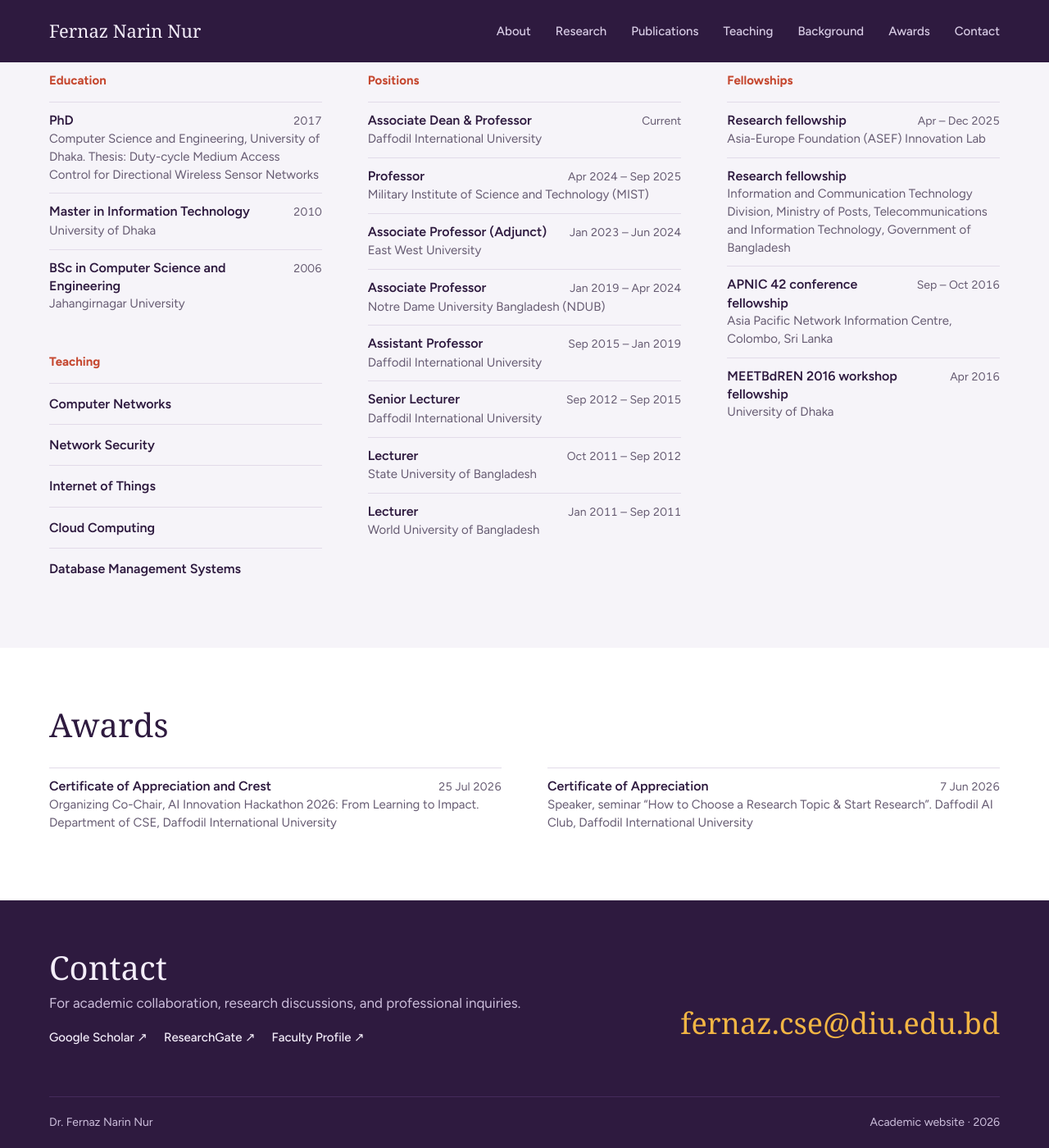
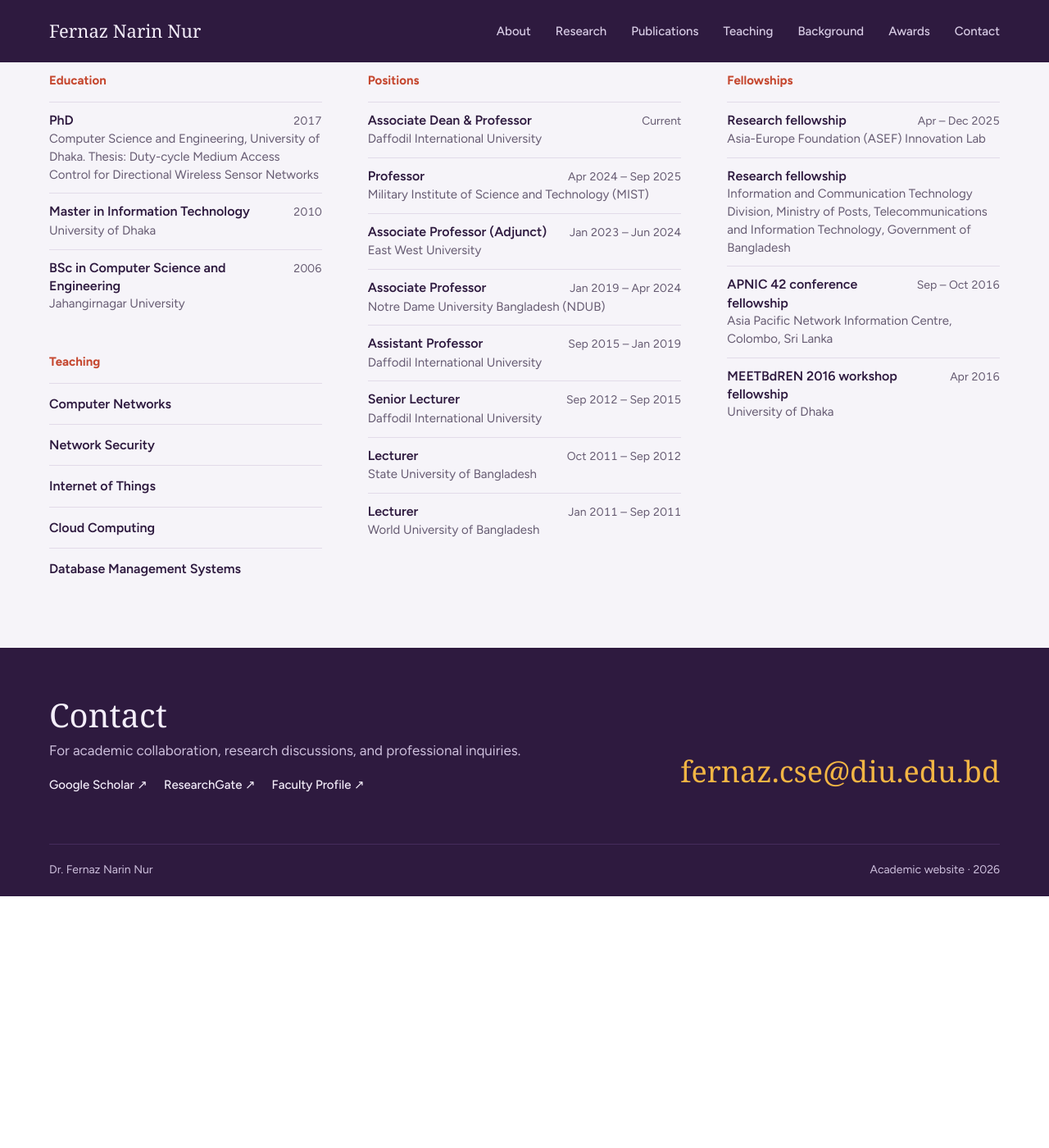
Before and after one commit to fernaz-nur/fernaz-nur.github.io, a Jekyll site: the page built from index.html, in a window 1280 px wide and 1400 px high, scrolled down 3480 px. Shown: the whole window at 82% size. Built offline with Jekyll 4.4.1, drawn with Linux system fonts in a browser that asks for light colours; some web fonts are replaced; after the commit the page ends 4573 px from its top, so only the background shows below that.

Commit message:
Move Awards to its own page
The header link now opens /awards/, where awards are grouped by year with
the newest first. The section is removed from the home page.

Co-Authored-By: Claude Opus 5.5 <noreply@anthropic.com>

```diff
--- a/_data/profile.yml
+++ b/_data/profile.yml
@@ -90,8 +90,8 @@ fellowships:
     title: "MEETBdREN 2016 workshop fellowship"
     detail: "University of Dhaka"
 
-# Keep the newest award first. The Awards section and its link in the header
-# appear on their own while this list has an entry.
+# Shown on the Awards page, which groups them by year. Keep the newest first and
+# end each period with the year. The header link hides while this list is empty.
 awards:
   - period: "25 Jul 2026"
     title: "Certificate of Appreciation and Crest"
--- a/_layouts/default.html
+++ b/_layouts/default.html
@@ -29,7 +29,7 @@
     <button class="nav-toggle" aria-label="Toggle menu" aria-expanded="false">Menu</button>
     <nav id="navigation">
       {%- assign home = '/' | relative_url %}
-      <a href="{{ home }}#about">About</a><a href="{{ home }}#research">Research</a><a href="{{ '/publications/' | relative_url }}">Publications</a><a href="{{ home }}#teaching">Teaching</a><a href="{{ home }}#background">Background</a>{% if site.data.profile.awards.size > 0 %}<a href="{{ home }}#awards">Awards</a>{% endif %}<a href="{{ home }}#contact">Contact</a>
+      <a href="{{ home }}#about">About</a><a href="{{ home }}#research">Research</a><a href="{{ '/publications/' | relative_url }}">Publications</a><a href="{{ home }}#teaching">Teaching</a><a href="{{ home }}#background">Background</a>{% if site.data.profile.awards.size > 0 %}<a href="{{ '/awards/' | relative_url }}">Awards</a>{% endif %}<a href="{{ home }}#contact">Contact</a>
     </nav>
   </div>
 </header>
--- a/index.html
+++ b/index.html
@@ -118,17 +118,6 @@ layout: default
     </div>
   </section>
 
-  {%- if profile.awards.size > 0 %}
-  <section class="band" id="awards">
-    <div class="inner">
-      <h2>Awards</h2>
-      <div class="awards">
-        {%- include entries.html items=profile.awards %}
-      </div>
-    </div>
-  </section>
-  {%- endif %}
-
   <section class="contact" id="contact">
     <div class="inner">
       <div>
--- a/style.css
+++ b/style.css
@@ -118,7 +118,12 @@ h2 { font-family: var(--display); font-weight: 400; font-size: 40px; line-height
 .row-title { font-weight: 600; font-size: 16px; line-height: 1.4; color: var(--plum); }
 .row-when { flex: none; font-size: 14px; color: var(--muted); font-variant-numeric: tabular-nums; }
 .row-detail { font-size: 15px; line-height: 1.45; color: var(--muted); }
-.awards { display: grid; grid-template-columns: repeat(2, minmax(0, 1fr)); gap: 0 56px; }
+.awards { min-width: 0; }
+.awards .row { padding-block: 18px; }
+.awards .row:first-child { border-top: 0; padding-top: 6px; }
+.awards .row-title { font-size: 20px; font-weight: 700; line-height: 1.3; }
+.awards .row-when { font-size: 15px; }
+.awards .row-detail { font-size: 16px; margin-top: 6px; }
 
 /* Contact and footer */
 .contact { background: var(--plum); color: var(--on-plum); padding-block: 60px; }
@@ -177,6 +182,5 @@ h2 { font-family: var(--display); font-weight: 400; font-size: 40px; line-height
   .pub-title { font-size: 19px; }
   .year-group { padding-block: 28px; }
   .cols { grid-template-columns: minmax(0, 1fr); gap: 36px; }
-  .awards { grid-template-columns: minmax(0, 1fr); }
   .row-top { flex-direction: column; gap: 0; }
 }
```
Also changed, not shown: awards.html (added, +25 -0 lines), README.md.
